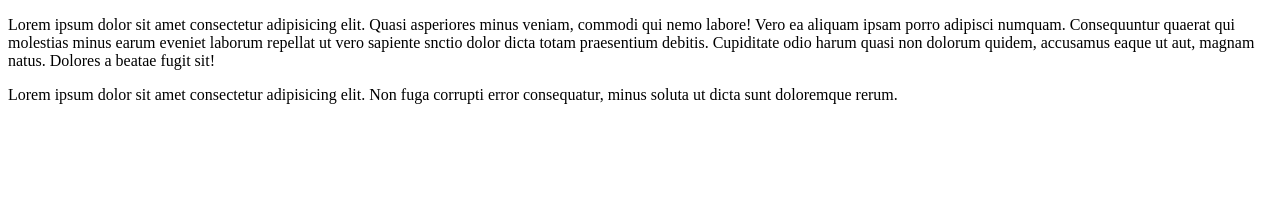
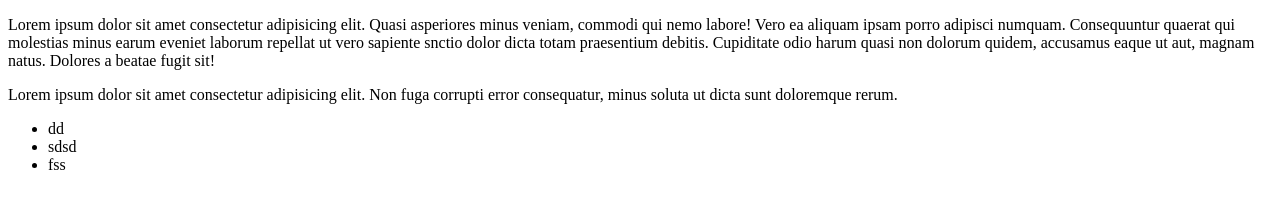
Before and after one commit to rohitgargRG/git-learn, a plain HTML site: page index.html in a window 1280 px wide. Drawn offline with Linux system fonts and the light colour scheme.

Commit message:
add list items

```diff
--- a/index.html
+++ b/index.html
@@ -11,5 +11,11 @@
     <p>
         Lorem ipsum dolor sit amet consectetur adipisicing elit. Non fuga corrupti error consequatur, minus soluta ut dicta sunt doloremque rerum.
     </p>
+
+    <ul>
+        <li>dd</li>
+        <li> sdsd</li>
+        <li>fss</li>
+    </ul>
 </body>
 </html>
```
